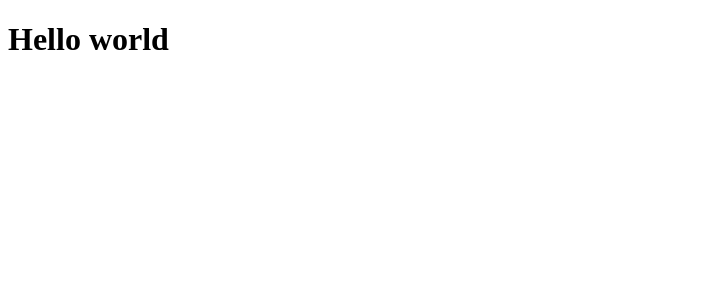
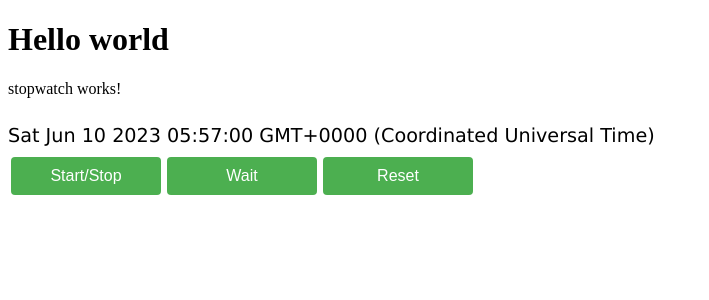
Before and after one commit to Yurii19/iteam-stopwatch-test, an Angular app: page / in a window 1280 px wide. Shown: the top 300 px of the page, without its empty margins (0-709 px from the left). Built offline with nearby package versions, Linux system fonts and the light colour scheme.

Commit message:
chore: controls added

```diff
--- a/src/app/app.component.html
+++ b/src/app/app.component.html
@@ -1 +1,2 @@
 <h1>Hello world</h1>
+<app-stopwatch></app-stopwatch>
--- a/src/app/app.component.ts
+++ b/src/app/app.component.ts
@@ -1,10 +1,12 @@
 import { Component } from '@angular/core';
+import {StopwatchComponent} from './stopwatch/stopwatch.component'
 
 @Component({
   selector: 'app-root',
   templateUrl: './app.component.html',
   styleUrls: ['./app.component.css'],
   standalone: true,
+  imports:[StopwatchComponent]
 })
 export class AppComponent {
   title = 'iteam-stopwatch';
--- a/src/app/stopwatch/stopwatch.component.css
+++ b/src/app/stopwatch/stopwatch.component.css
@@ -0,0 +1,31 @@
+.display {
+    display: inline-block;
+    margin: 10px 0 10px 0;
+    font-size: 1.2em;
+    font-family: Geneva, Verdana, sans-serif;
+}
+
+/* Button Styles */
+.control {
+    margin: 0 3px 0 3px;
+    width: 150px;
+    display: inline-block;
+    padding: 10px 20px;
+    font-size: 16px;
+    text-align: center;
+    text-decoration: none;
+    background-color: #4CAF50;
+    color: #ffffff;
+    border: none;
+    border-radius: 4px;
+    cursor: pointer;
+    transition: background-color 0.3s ease;
+  }
+
+  .control:hover {
+    background-color: #45a049;
+  }
+
+  .control:active {
+    background-color: #3e8e41;
+  }
--- a/src/app/stopwatch/stopwatch.component.html
+++ b/src/app/stopwatch/stopwatch.component.html
@@ -1 +1,9 @@
 <p>stopwatch works!</p>
+<div>
+    <span class="display">{{time}}</span>
+    <div class="controls">
+        <button class="control">Start/Stop</button>
+        <button class="control">Wait</button>
+        <button class="control">Reset</button>
+    </div>
+</div>
--- a/src/app/stopwatch/stopwatch.component.ts
+++ b/src/app/stopwatch/stopwatch.component.ts
@@ -10,4 +10,6 @@ import { CommonModule } from '@angular/common';
 })
 export class StopwatchComponent {
 
+  time = new Date;
+
 }
```
